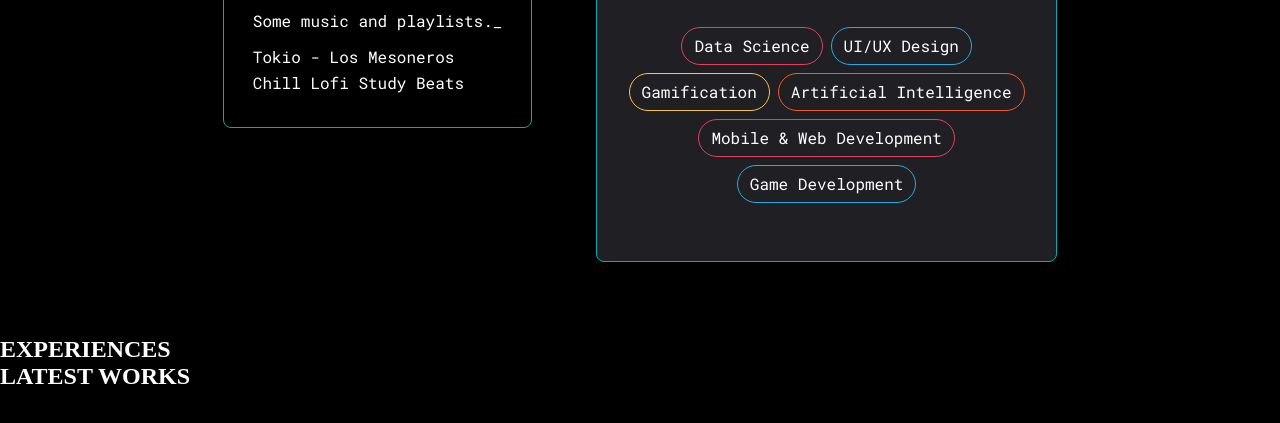
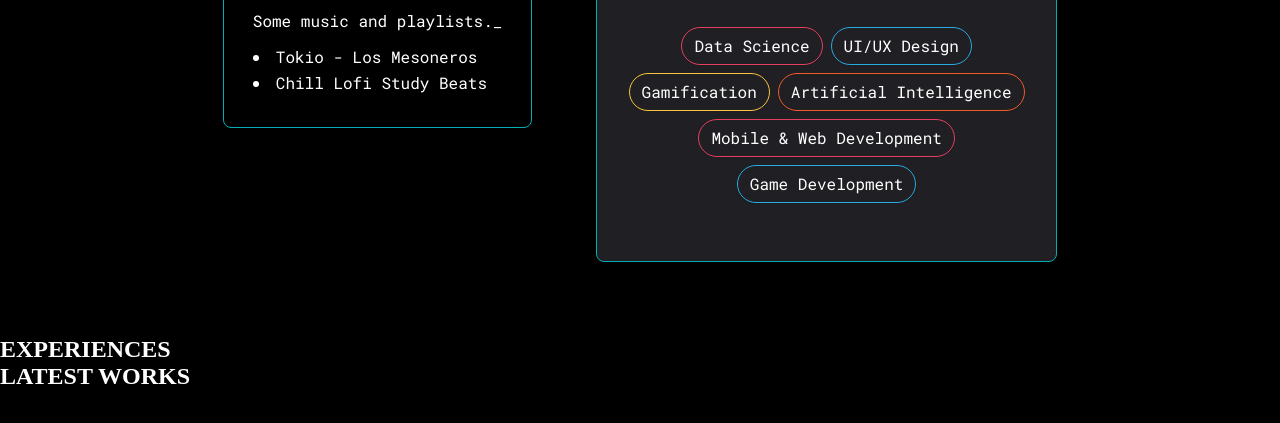
Before and after one commit to AIToala/aitoala.github.io, a plain HTML site: page index.html in a window 1280 px wide. Shown: the part 1254-1677 px from the top of the page. Drawn offline with Linux system fonts and the light colour scheme.

Commit message:
Update style.css

```diff
--- a/public/stylesheets/style.css
+++ b/public/stylesheets/style.css
@@ -508,6 +508,9 @@ body {
 .photo-bg .music-box > :first-child{
     margin-bottom: 15px;
 }
+.photo-bg .music-box .music-list{
+    list-style: disc inside;
+}
 .photo-bg .music-box ul > *{
     margin-bottom: 5px;
 }
```
